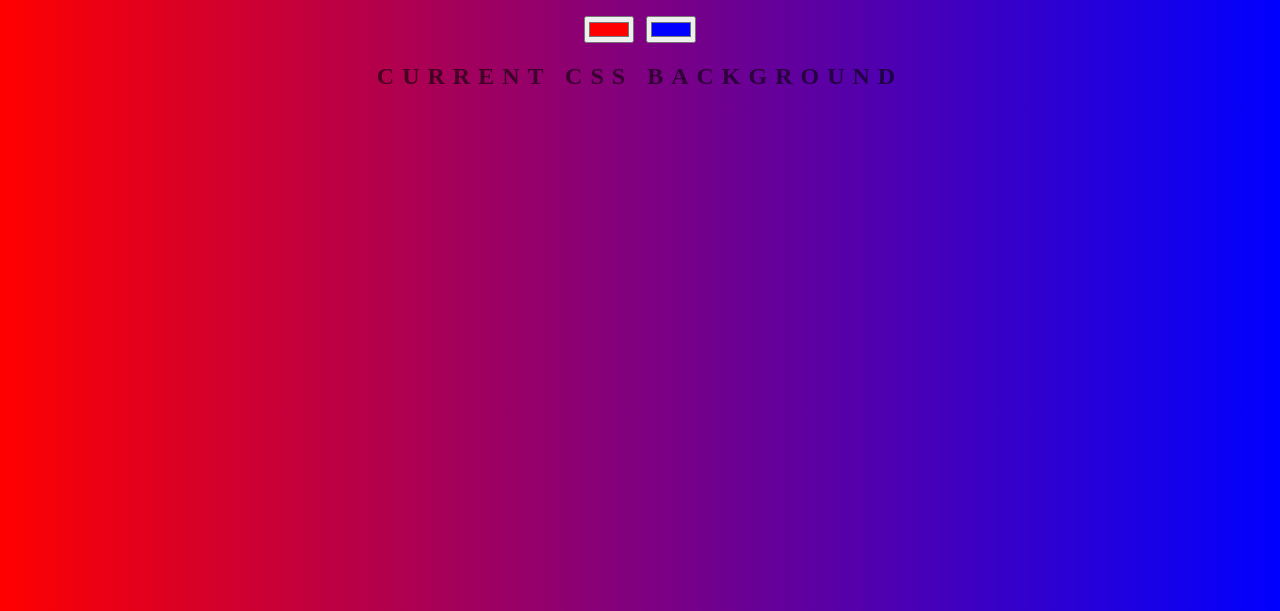
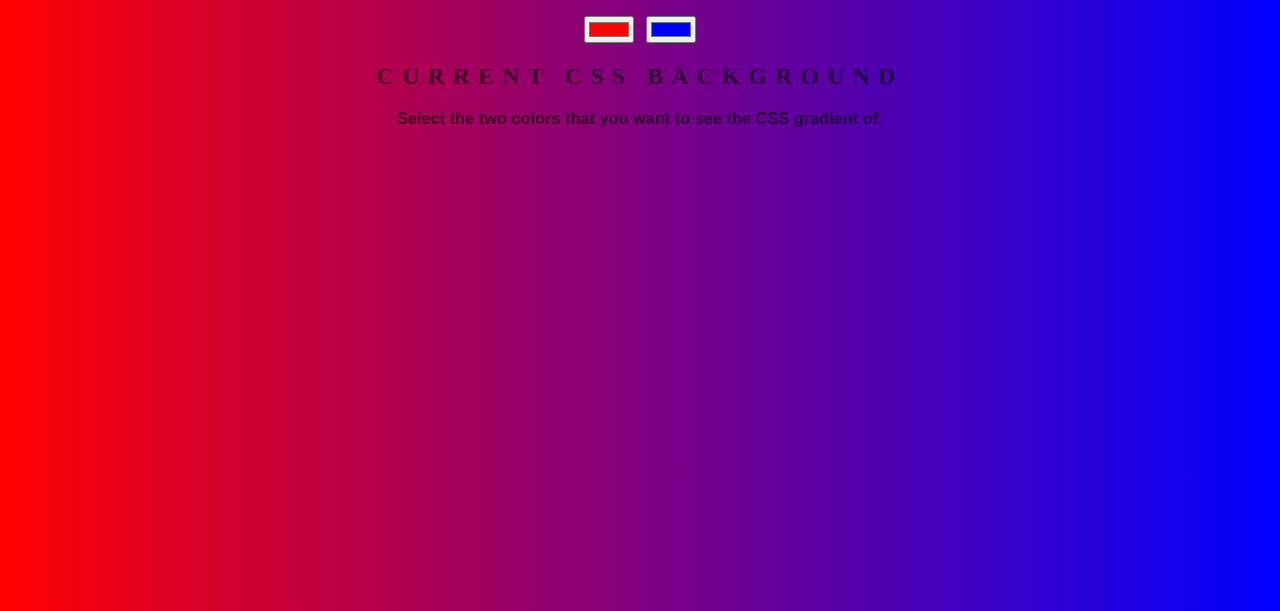
Before and after one commit to hoopslam/Background-Generator, a plain HTML site: page index.html in a window 1280 px wide. Shown: the part 189-800 px from the top of the page. Drawn offline with Linux system fonts and the light colour scheme.

Commit message:
Update index.html

```diff
--- a/index.html
+++ b/index.html
@@ -11,7 +11,7 @@
     <input class="color1" type="color" name="color1" value="#FF0000">
     <input class="color2" type="color" name="color2" value="#0000FF">
     <h2>Current CSS Background</h2>
-    <h3></h3>
+    <h3>Select the two colors that you want to see the CSS gradient of.</h3>
 
     <script type="text/javascript" src="script.js"></script>
 </body>
```
